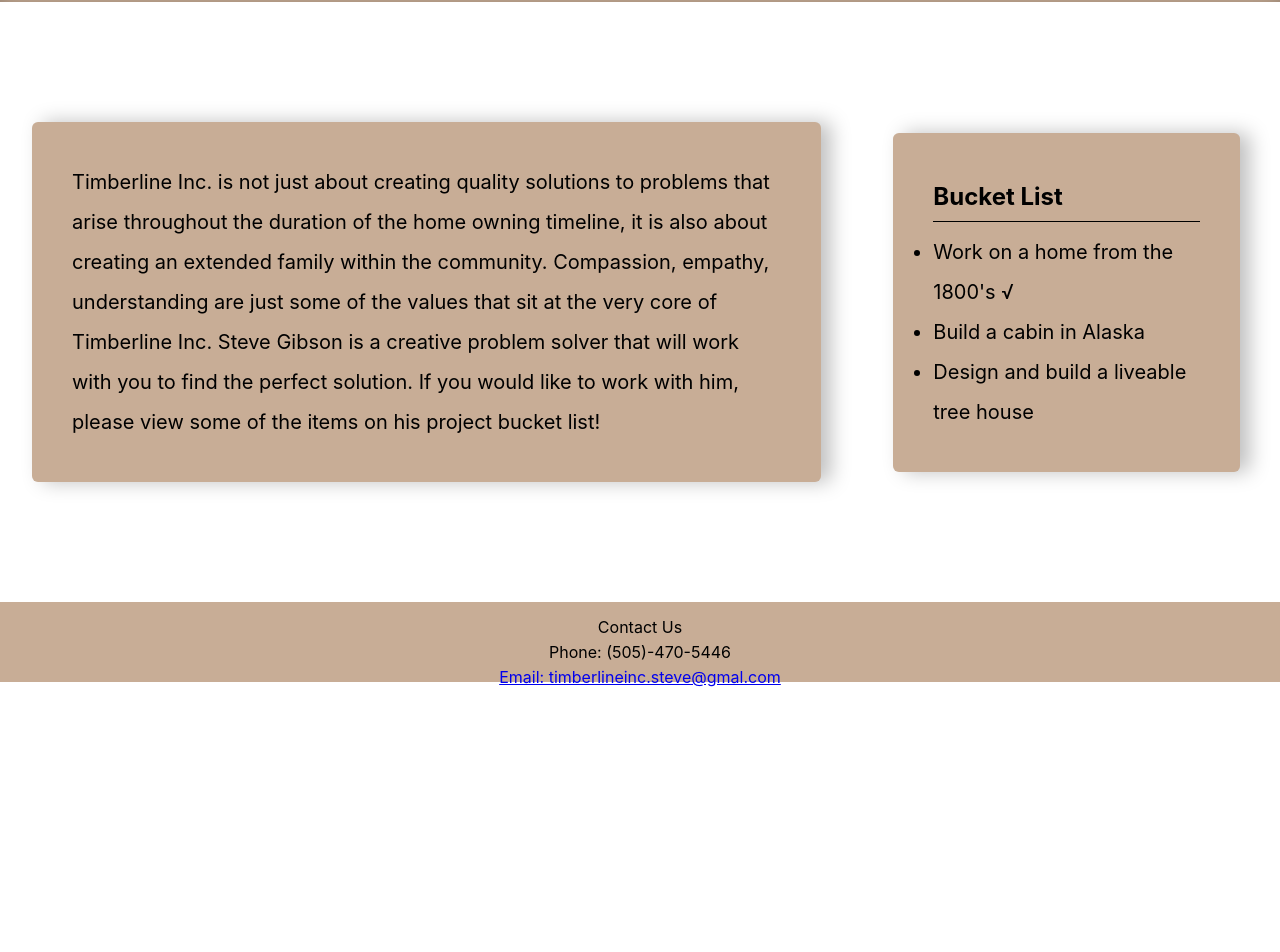
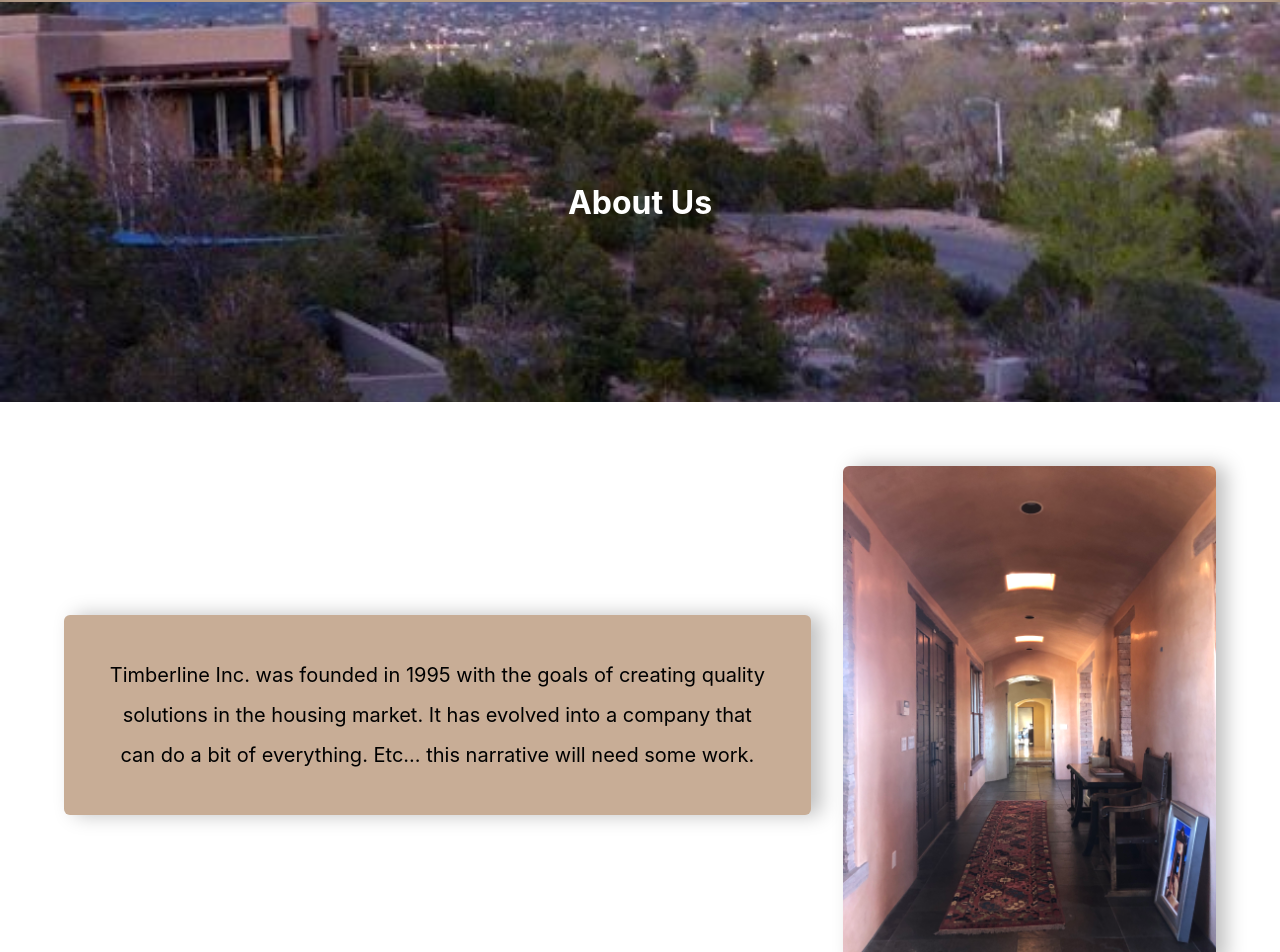
Before and after one commit to N-Gibson/Timberline, a React (Create React App) app: page /about in a window 1280 px wide. Shown: the part 118-1070 px from the top of the page. Before the commit the page ends 805 px from the top, so only its background shows below. Built offline with nearby package versions, Linux system fonts and the light colour scheme.

Commit message:
Merge content from history page add image banner

```diff
--- a/src/Components/About/About.js
+++ b/src/Components/About/About.js
@@ -1,12 +1,38 @@
-import React from 'react';
-import './About.scss';
+import React from "react";
+import { Link } from "react-router-dom";
+import "./About.scss";
+import Hallway from "../../assets/Venado_Hallway.jpg";
 
 export default function About() {
   return (
+    <section className="about_main">
+      <div id="about_banner">
+        <h2>About Us</h2>
+      </div>
       <section className="about">
+        <article className="about_article" id="about_article">
+          <p className="about_article_text">
+            Timberline Inc. was founded in 1995 with the goals of creating
+            quality solutions in the housing market. It has evolved into a
+            company that can do a bit of everything. Etc... this narrative will
+            need some work.
+          </p>
+          <img
+            className="about_main_image"
+            src={Hallway}
+            alt="hallway in house"
+          />
+        </article>
         <article className="about_article">
           <p className="about_article_text">
-           Timberline Inc. is not just about creating quality solutions to problems that arise throughout the duration of the home owning timeline, it is also about creating an extended family within the community. Compassion, empathy, understanding are just some of the values that sit at the very core of Timberline Inc. Steve Gibson is a creative problem solver that will work with you to find the perfect solution. If you would like to work with him, please view some of the items on his project bucket list!
+            Timberline Inc. is not just about creating quality solutions to
+            problems that arise throughout the duration of the home owning
+            timeline, it is also about creating an extended family within the
+            community. Compassion, empathy, understanding are just some of the
+            values that sit at the very core of Timberline Inc. Steve Gibson is
+            a creative problem solver that will work with you to find the
+            perfect solution. If you would like to work with him, please view
+            some of the items on his project bucket list!
           </p>
         </article>
         <article className="about_article about_article_bucket_list">
@@ -19,5 +45,6 @@ export default function About() {
           </ul>
         </article>
       </section>
-  )
+    </section>
+  );
 }
--- a/src/Components/About/About.scss
+++ b/src/Components/About/About.scss
@@ -2,10 +2,41 @@
   align-items: center;
   display: grid;
   grid-template-columns: 2fr 1fr;
+  grid-template-rows: 1fr 1fr;
   grid-template-areas:
-  'narrative bucket';
-  height: 75vh;
-  text-align: left;
+    "about about"
+    "narrative bucket";
+  height: auto;
+  text-align: "left";
+}
+
+#about_article {
+  grid-area: about;
+  display: grid;
+  grid-template-columns: 2fr 1fr;
+  grid-template-rows: auto;
+  justify-items: center;
+  align-items: center;
+  grid-gap: 2em;
+  padding: 2em;
+}
+
+#about_banner {
+  background-image: url("../../assets/Purple_Aster.jpg");
+  background-repeat: no-repeat;
+  background-attachment: fixed;
+  height: 25rem;
+  background-position: center;
+  background-size: cover;
+  display: flex;
+  justify-content: center;
+  flex-direction: column;
+}
+
+#about_banner h2 {
+  text-transform: capitalize;
+  color: white;
+  font-size: 2em;
 }
 
 .about_article {
@@ -15,7 +46,7 @@
 }
 
 .about_article_text {
-  background-color: #C8AD96;
+  background-color: #c8ad96;
   border-radius: 6px;
   box-shadow: 10px 0px 20px 0px #00000040;
   font-size: 1.25em;
@@ -24,7 +55,7 @@
 }
 
 .about_article_bucket_list {
-  background-color: #C8AD96;
+  background-color: #c8ad96;
   border-radius: 6px;
   box-shadow: 10px 0px 20px 0px #00000040;
   font-size: 1.25em;
@@ -44,3 +75,15 @@
   flex-direction: column;
   align-items: flex-start;
 }
+
+.history {
+  height: 75vh;
+  display: flex;
+  align-items: center;
+}
+
+.about_main_image {
+  width: 100%;
+  border-radius: 6px;
+  box-shadow: 10px 0px 20px 0px #00000040;
+}
```
Lines whose indentation alone changed are shown as unchanged.
